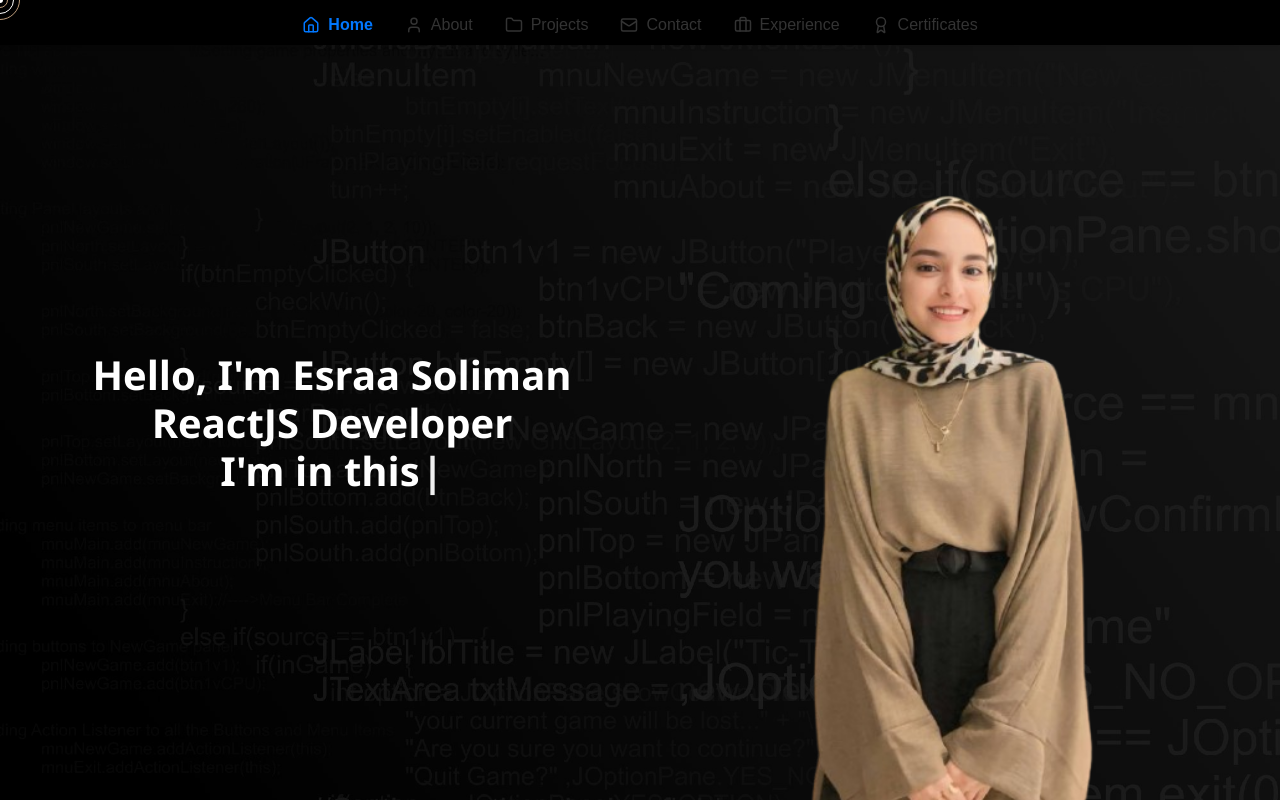
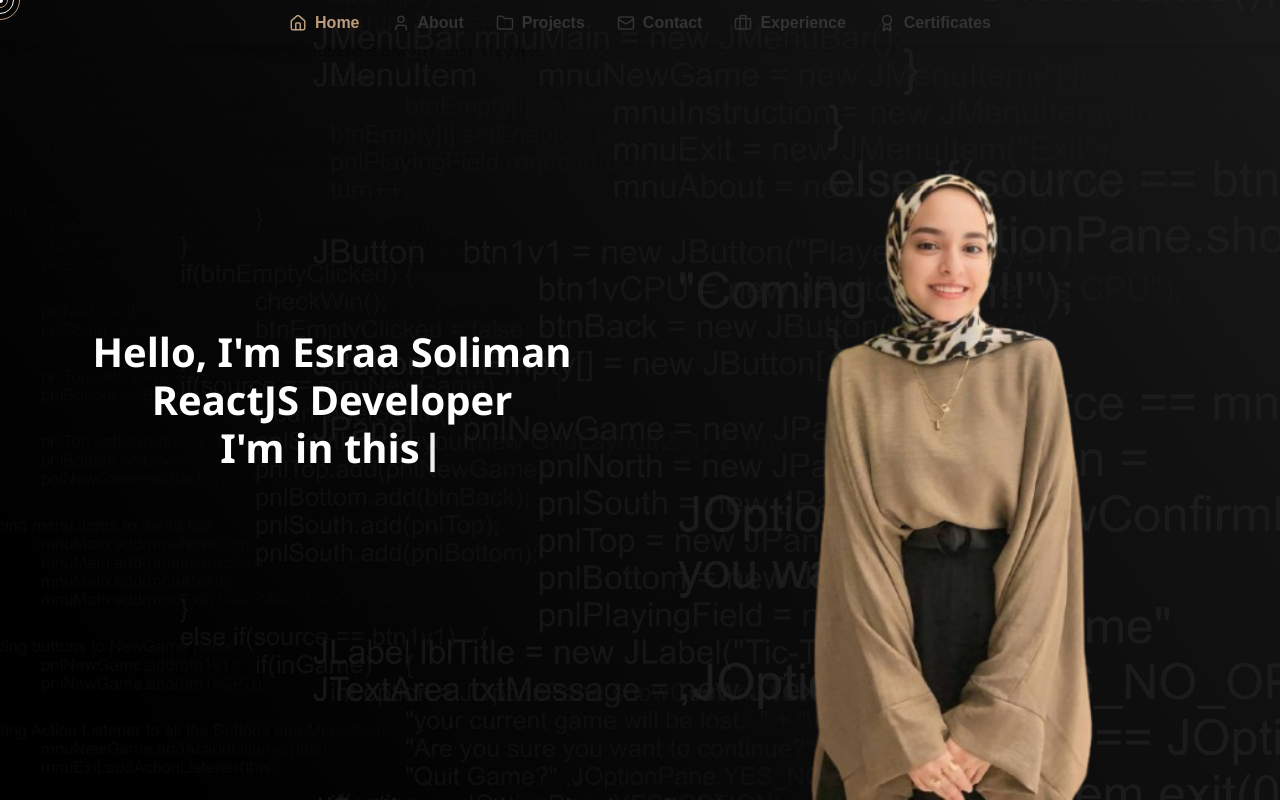
Before and after one commit to EsraaSoliman2003/portfolioVersion3, a React (Vite) app: page / in a window 1280 px wide. Built offline with nearby package versions, Linux system fonts and the light colour scheme.

Commit message:
use mui & fix header responsive

```diff
--- a/package.json
+++ b/package.json
@@ -10,6 +10,10 @@
     "preview": "vite preview"
   },
   "dependencies": {
+    "@emotion/react": "^11.14.0",
+    "@emotion/styled": "^11.14.1",
+    "@mui/icons-material": "^7.3.1",
+    "@mui/material": "^7.3.1",
     "framer-motion": "^12.23.12",
     "lucide-react": "^0.526.0",
     "react": "^19.1.0",
--- a/src/layouts/Header.jsx
+++ b/src/layouts/Header.jsx
@@ -1,62 +1,164 @@
-import React from "react";
+import React, { useState } from "react";
 import { NavLink } from "react-router-dom";
-import { Home, User, Folder, Mail, Briefcase, Award } from "lucide-react";
-import styles from "./Header.module.css";
+import { Home, User, Folder, Mail, Briefcase, Award, Menu } from "lucide-react";
+import {
+  AppBar,
+  Toolbar,
+  IconButton,
+  Box,
+  Drawer,
+  List,
+  ListItem,
+  ListItemButton,
+  ListItemText,
+} from "@mui/material";
+import "../styles/colors.css";
 
 function Header() {
+  const [open, setOpen] = useState(false);
+
+  const toggleDrawer = (state) => () => {
+    setOpen(state);
+  };
+
+  const menuItems = [
+    { to: "/", label: "Home", icon: <Home size={18} /> },
+    { to: "/about", label: "About", icon: <User size={18} /> },
+    { to: "/projects", label: "Projects", icon: <Folder size={18} /> },
+    { to: "/contact", label: "Contact", icon: <Mail size={18} /> },
+    { to: "/experience", label: "Experience", icon: <Briefcase size={18} /> },
+    { to: "/certificates", label: "Certificates", icon: <Award size={18} /> },
+  ];
+
+  const linkBaseStyle = {
+    display: "flex",
+    alignItems: "center",
+    gap: "8px",
+    textDecoration: "none",
+    fontWeight: "bold",
+    fontSize: "16px",
+    transition: "color 0.3s ease",
+    color: "#333",
+  };
+
+  const activeLinkStyle = {
+    color: "var(--primary-Mocha)",
+  };
+
   return (
-    <header className={styles.header}>
-      <nav className={styles.nav}>
-        <NavLink
-          to="/"
-          className={({ isActive }) =>
-            isActive ? `${styles.link} ${styles.active}` : styles.link
+    <>
+      <AppBar
+        position="fixed"
+        sx={{
+          backgroundColor: "transparent",
+          boxShadow: "0 2px 4px rgba(0,0,0,0.1)",
+          width: { xs: "fit-content", md: "100%" },
+          direction: "rtl",
+        }}
+      >
+        <Toolbar
+          sx={{
+            justifyContent: "center",
+            gap: 3,
+            minHeight: "45px !important",
+            direction: "ltr",
+          }}
+        >
+          {/* Mobile Menu Button */}
+          <IconButton
+            onClick={toggleDrawer(true)}
+            sx={{
+              display: {
+                xs: "block",
+                sm: "block",
+              },
+              "@media (min-width:769px)": {
+                display: "none",
+              },
+              color: "var(--text-color)",
+              position: "absolute",
+              top: 0,
+              right: 0,
+            }}
+          >
+            <Menu size={45} />
+          </IconButton>
+
+          {/* Desktop Links */}
+          <Box
+            sx={{
+              display: {
+                xs: "none",
+                sm: "none",
+                md: "flex",
+              },
+              "@media (max-width:768px)": {
+                display: "none",
+              },
+              "@media (min-width:769px)": {
+                display: "flex",
+              },
+              gap: 4,
+            }}
+          >
+            {menuItems.map((item) => (
+              <NavLink
+                key={item.to}
+                to={item.to}
+                style={({ isActive }) => ({
+                  ...linkBaseStyle,
+                  ...(isActive ? activeLinkStyle : {}),
+                })}
+                className="nav-link"
+              >
+                {item.icon} {item.label}
+              </NavLink>
+            ))}
+          </Box>
+        </Toolbar>
+      </AppBar>
+
+      {/* Mobile Drawer */}
+      <Drawer
+        anchor="top"
+        open={open}
+        onClose={toggleDrawer(false)}
+        sx={{
+          ".MuiDrawer-paper": { backgroundColor: "var(--text-color)" },
+        }}
+      >
+        <List>
+          {menuItems.map((item) => (
+            <ListItem key={item.to} disablePadding>
+              <ListItemButton
+                component={NavLink}
+                to={item.to}
+                onClick={toggleDrawer(false)}
+                style={({ isActive }) => ({
+                  ...linkBaseStyle,
+                  ...(isActive ? activeLinkStyle : {}),
+                  paddingTop: "12px",
+                  paddingBottom: "12px",
+                })}
+                className="nav-link"
+              >
+                {item.icon}
+                <ListItemText primary={item.label} sx={{ marginLeft: "8px" }} />
+              </ListItemButton>
+            </ListItem>
+          ))}
+        </List>
+      </Drawer>
+
+      {/* Hover styles in CSS */}
+      <style>
+        {`
+          .nav-link:hover {
+            color: var(--primary-Mocha) !important;
           }
-        >
-          <Home size={18} /> Home
-        </NavLink>
-        <NavLink
-          to="/about"
-          className={({ isActive }) =>
-            isActive ? `${styles.link} ${styles.active}` : styles.link
-          }
-        >
-          <User size={18} /> About
-        </NavLink>
-        <NavLink
-          to="/projects"
-          className={({ isActive }) =>
-            isActive ? `${styles.link} ${styles.active}` : styles.link
-          }
-        >
-          <Folder size={18} /> Projects
-        </NavLink>
-        <NavLink
-          to="/contact"
-          className={({ isActive }) =>
-            isActive ? `${styles.link} ${styles.active}` : styles.link
-          }
-        >
-          <Mail size={18} /> Contact
-        </NavLink>
-        <NavLink
-          to="/experience"
-          className={({ isActive }) =>
-            isActive ? `${styles.link} ${styles.active}` : styles.link
-          }
-        >
-          <Briefcase size={18} /> Experience
-        </NavLink>
-        <NavLink
-          to="/certificates"
-          className={({ isActive }) =>
-            isActive ? `${styles.link} ${styles.active}` : styles.link
-          }
-        >
-          <Award size={18} /> Certificates
-        </NavLink>
-      </nav>
-    </header>
+        `}
+      </style>
+    </>
   );
 }
 
--- a/src/layouts/Header.module.css
+++ /dev/null
@@ -1,32 +0,0 @@
-.header {
-  background-color: var(--bg-primary);
-  box-shadow: 0 2px 4px rgba(0, 0, 0, 0.1);
-  padding: 12px 24px;
-  height: 45px;
-}
-
-.nav {
-  display: flex;
-  justify-content: center;
-  gap: 32px;
-}
-
-.link {
-  display: flex;
-  align-items: center;
-  gap: 8px;
-  color: #333;
-  text-decoration: none;
-  font-weight: 500;
-  font-size: 16px;
-  transition: color 0.3s ease;
-}
-
-.link:hover {
-  color: #0077ff;
-}
-
-.active {
-  color: #0077ff;
-  font-weight: bold;
-}
--- a/src/pages/Home/Home.module.css
+++ b/src/pages/Home/Home.module.css
@@ -5,7 +5,7 @@
     align-items: center;
     justify-content: center;
     padding: 2rem;
-    height: calc(100vh - 45px);
+    height: 100vh;
     overflow: hidden;
 }
 
@@ -114,9 +114,13 @@
     }
 }
 
-@media (max-width: 700px) {
+@media (max-width: 768px) {
     .mainSection{
         flex-direction: column;
+    }
+    .textSection {
+        margin-top: 30px;
+        flex: 0;
     }
     .title {
         font-size: 1.8rem;
@@ -125,3 +129,12 @@
         width: 270px;
     }
 }
+
+@media (max-width: 375px) {
+    .textSection {
+        margin-top: 20px;
+    }
+    .heroImage {
+        width: 280px;
+    }
+}
```
Also changed, not shown: 1 other file (tests, documents, lock files or other folders).
